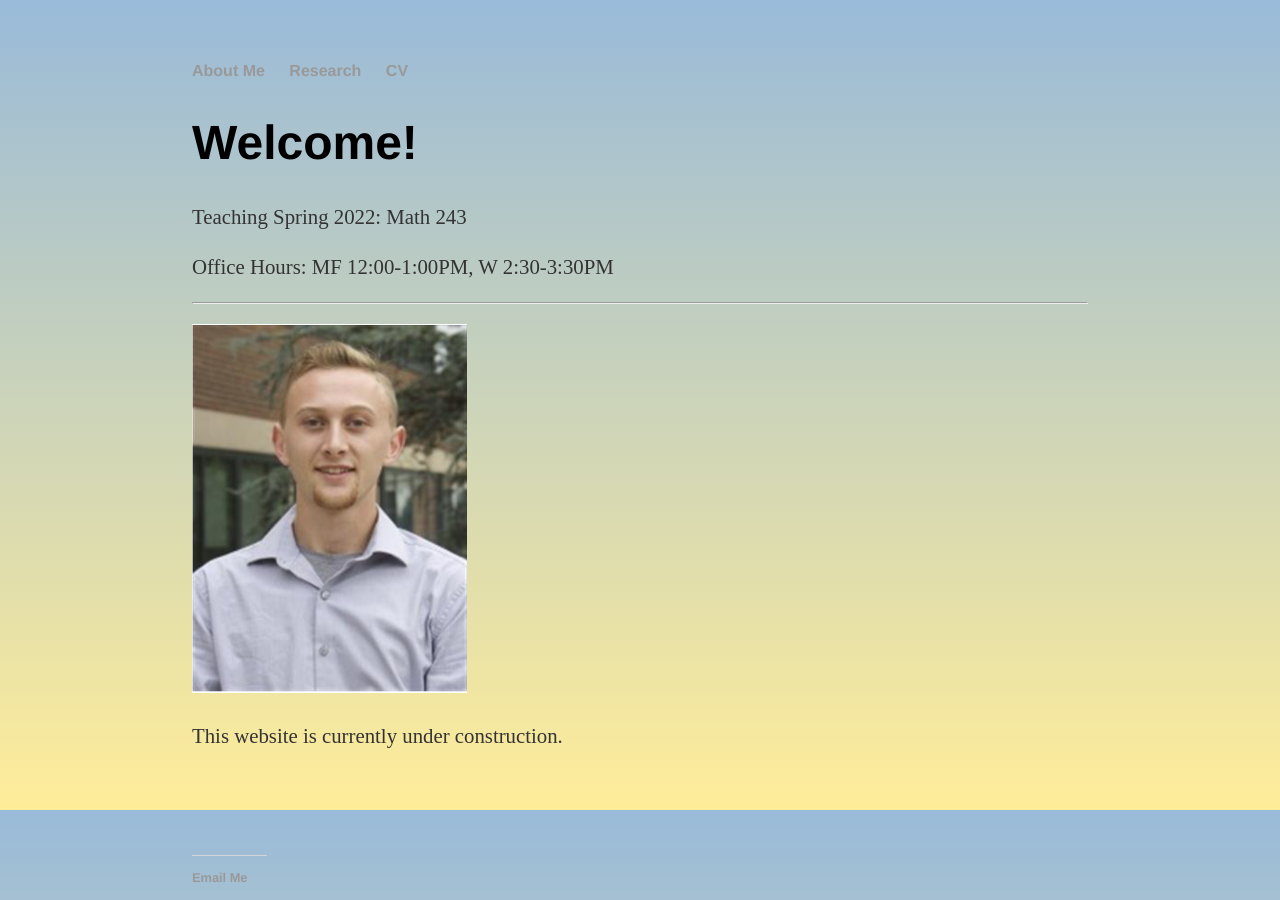
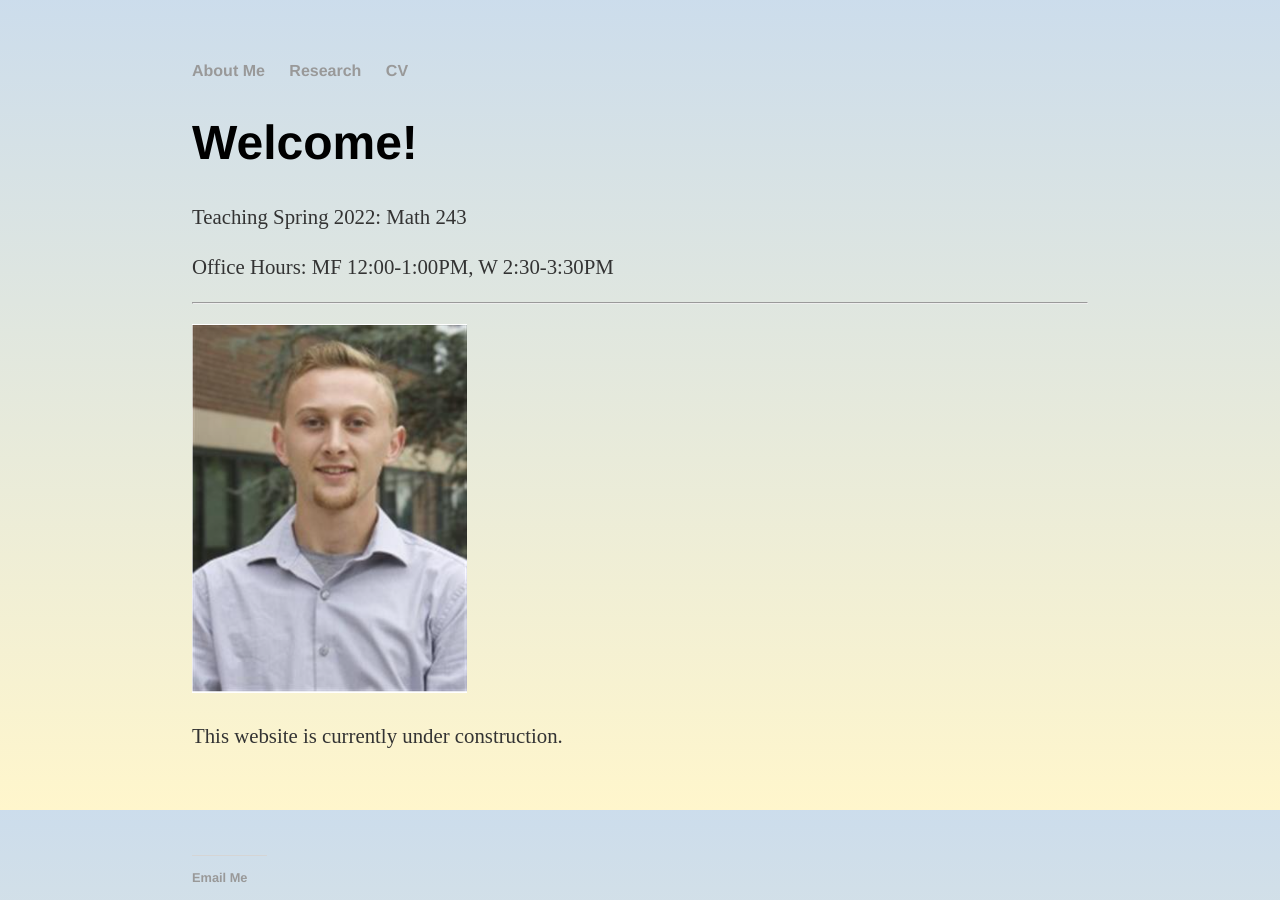
Before and after one commit to dhayes95/dhayes95.github.io, a Jekyll site: the page built from index.html, in a window 1280 px wide. Built offline with Jekyll 4.4.1, drawn with Linux system fonts in a browser that asks for light colours.

Commit message:
Update main.css

```diff
--- a/css/main.css
+++ b/css/main.css
@@ -1,7 +1,7 @@
 body {
     margin: 60px auto;
     width: 70%;
-    background-image: linear-gradient(to bottom, rgba(0,83,159,0.4), rgba(255,210,0,0.4));
+    background-image: linear-gradient(to bottom, rgba(0,83,159,0.2), rgba(255,210,0,0.2));
 }
 
 a { text-decoration: none; color: #999; }
```
